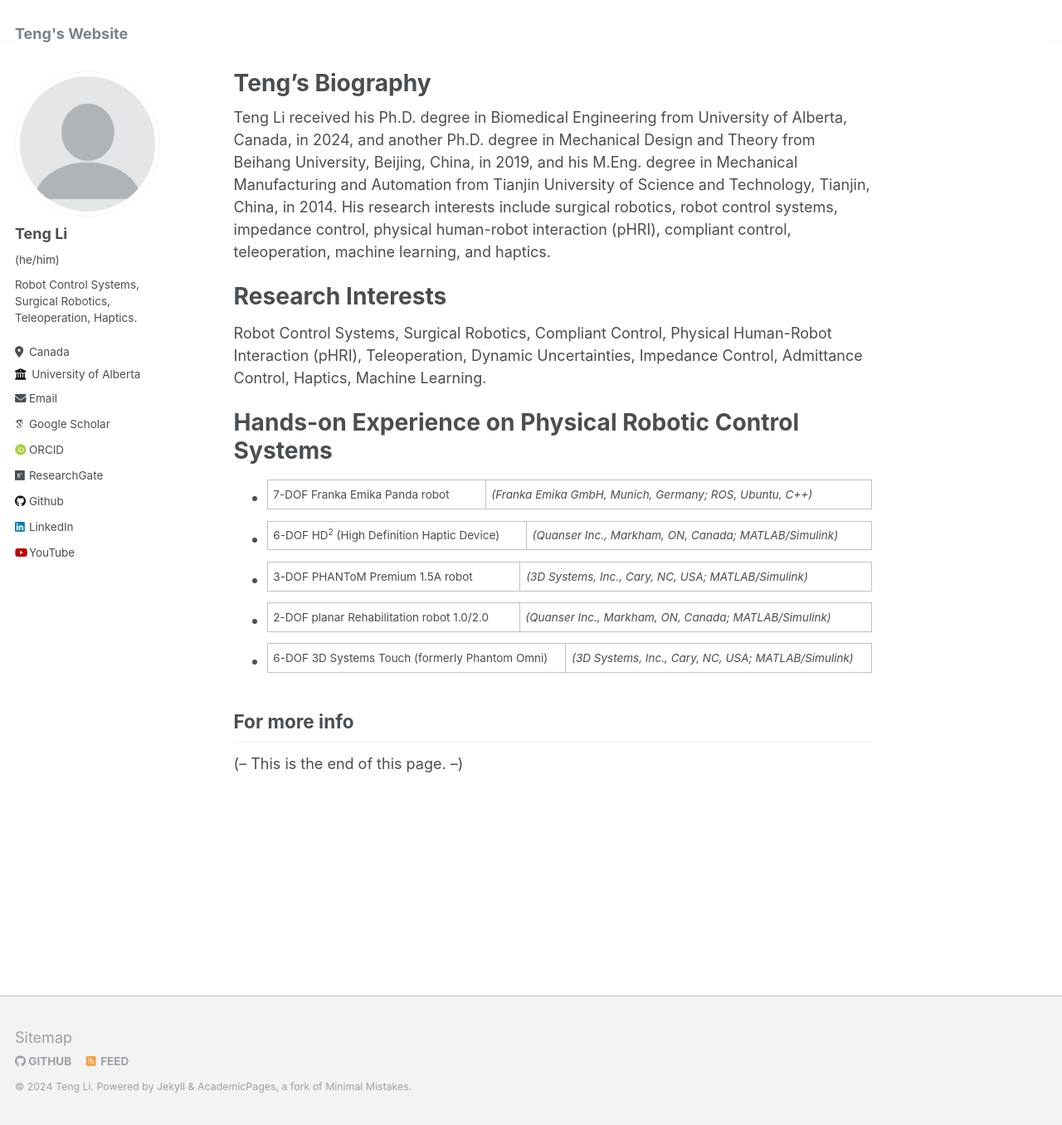
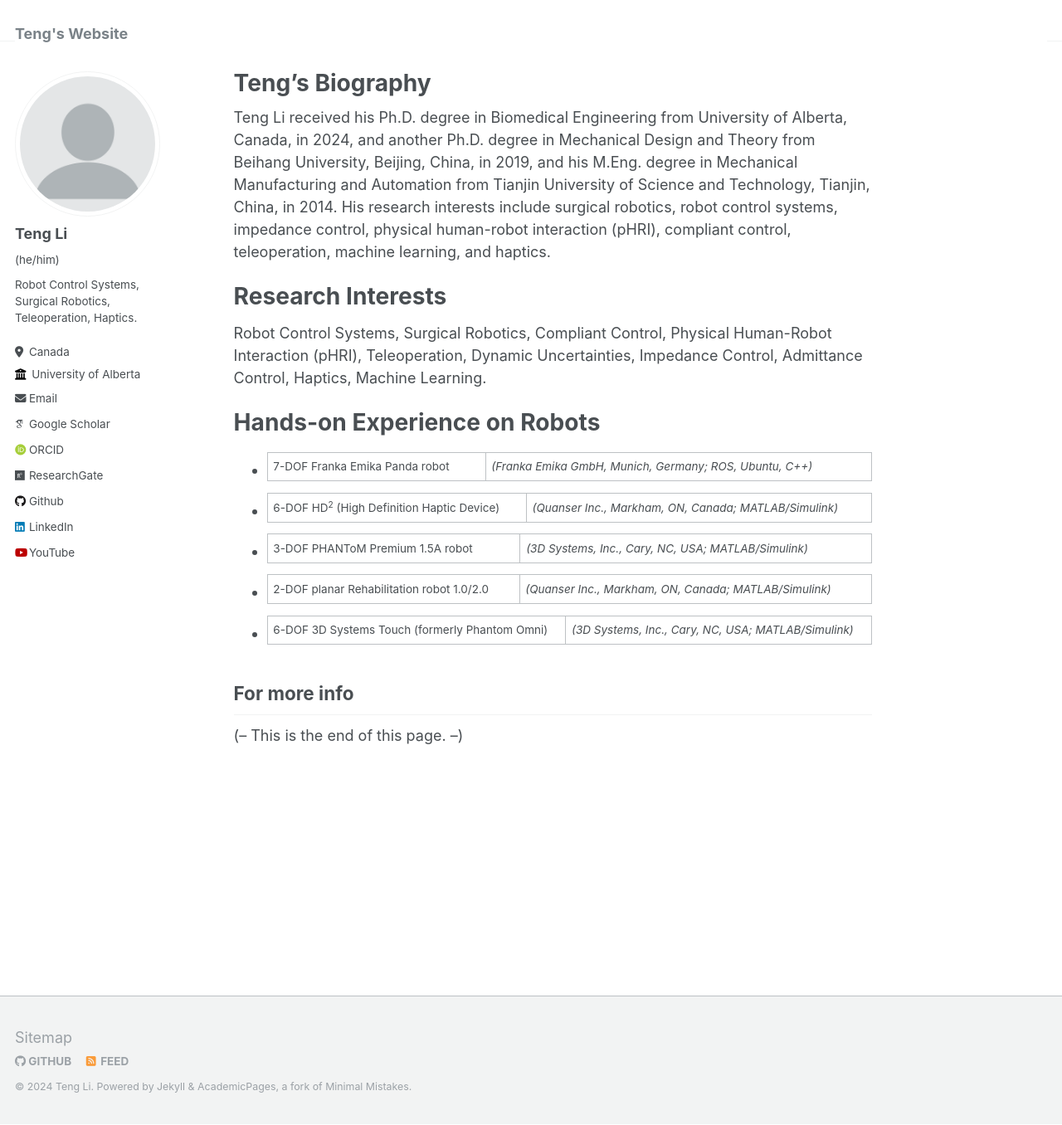
Before and after one commit to teng4/teng4.github.io, a Jekyll site: the page built from _pages/about.md, in a window 1280 px wide and 1356 px high. Shown: the whole window at 83% size. Built offline with Jekyll 4.4.1, drawn with Linux system fonts in a browser that asks for light colours; some web fonts are replaced.

Commit message:
Update about.md

```diff
--- a/_pages/about.md
+++ b/_pages/about.md
@@ -15,7 +15,7 @@ Research Interests
 Robot Control Systems, Surgical Robotics, Compliant Control, Physical Human-Robot Interaction (pHRI), Teleoperation, Dynamic Uncertainties, Impedance Control, Admittance Control, Haptics, Machine Learning.
 
 
-Hands-on Experience on Physical Robotic Control Systems
+Hands-on Experience on Robots
 ======
 + 7-DOF Franka Emika Panda robot | _(Franka Emika GmbH, Munich, Germany; ROS, Ubuntu, C++)_
 
```
